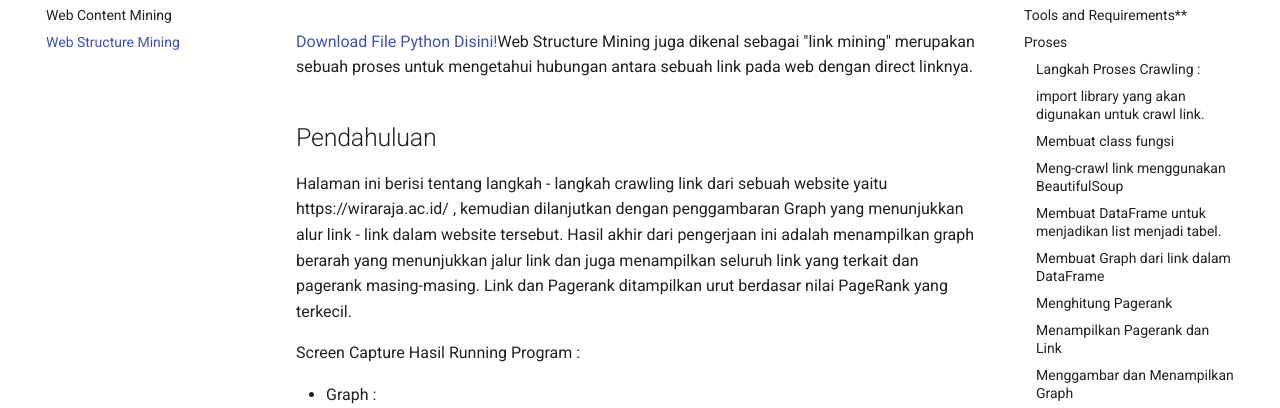
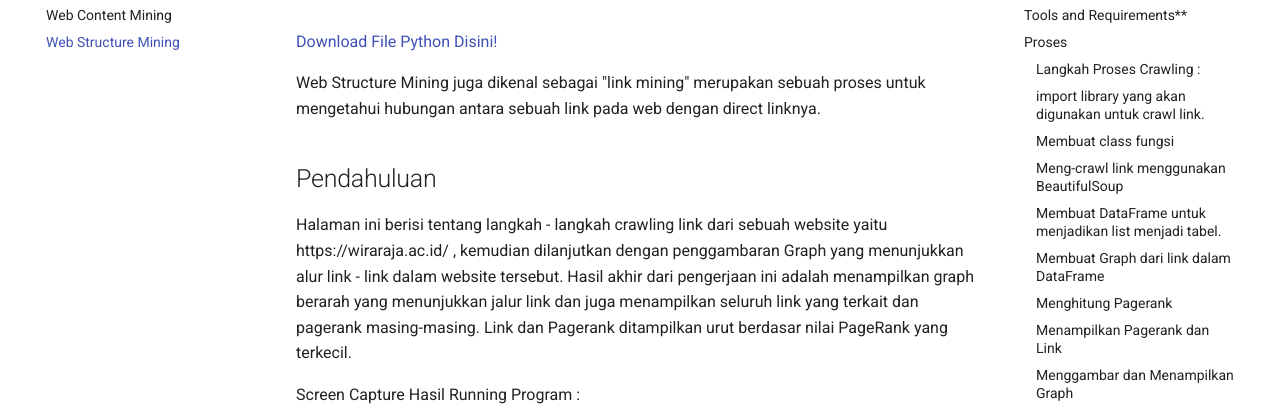
Before and after one commit to vicknvw/Kuliah_PPW, a plain HTML site: page web2/index.html in a window 1280 px wide. Shown: the part 198-606 px from the top of the page. Drawn offline with Linux system fonts and the light colour scheme; no server answers; files whose address does not match are found by name.

Commit message:
Update index.html

```diff
--- a/web2/index.html
+++ b/web2/index.html
@@ -600,7 +600,8 @@
 
 
                 <h1 id="web-crawling-web-structure-mining">WEB CRAWLING (Web Structure Mining)<a class="headerlink" href="#web-crawling-web-structure-mining" title="Permanent link">&para;</a></h1>
-<p><a href="https://github.com/vicknvw/Kuliah_PPW">Download File Python Disini!</a>Web Structure Mining juga dikenal sebagai "link mining" merupakan sebuah proses untuk mengetahui hubungan antara sebuah link pada web dengan direct linknya.</p>
+<p><a href="https://github.com/vicknvw/Kuliah_PPW">Download File Python Disini!</a></p>
+<p>Web Structure Mining juga dikenal sebagai "link mining" merupakan sebuah proses untuk mengetahui hubungan antara sebuah link pada web dengan direct linknya.</p>
 <h2 id="pendahuluan">Pendahuluan<a class="headerlink" href="#pendahuluan" title="Permanent link">&para;</a></h2>
 <p>Halaman ini berisi tentang langkah - langkah crawling link dari sebuah website yaitu https://wiraraja.ac.id/ , kemudian dilanjutkan dengan penggambaran Graph yang menunjukkan alur link - link dalam website tersebut. Hasil akhir dari pengerjaan ini adalah menampilkan graph berarah yang menunjukkan jalur link dan juga menampilkan seluruh link yang terkait dan pagerank masing-masing. Link dan Pagerank ditampilkan urut berdasar nilai PageRank yang terkecil.</p>
 <p>Screen Capture Hasil Running Program :</p>
```
